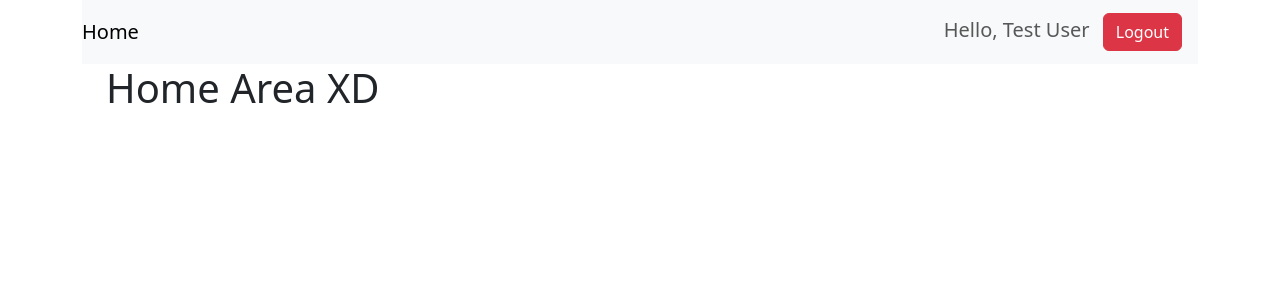
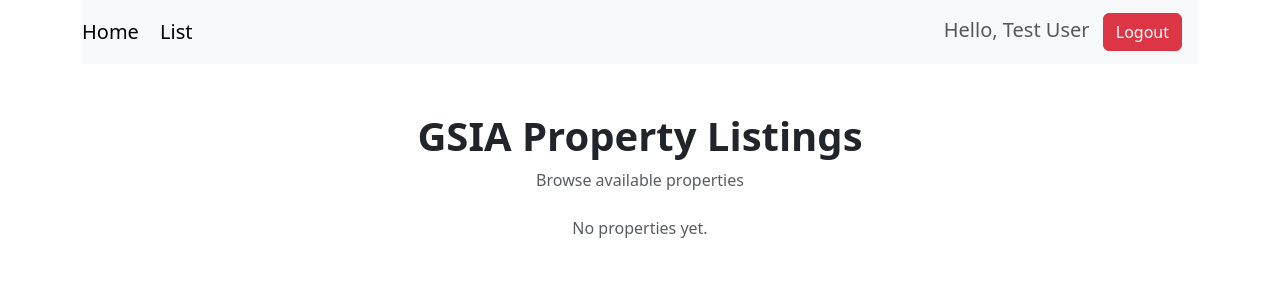
Before and after one commit to a3gleseeker/gsia-app-repo, a Laravel app: template resources/views/index.blade.php in a window 1280 px wide. Shown: the top 300 px of the page. Run offline with Laravel 12, Linux system fonts and the light colour scheme; the template is opened without the code that fills it, so the values that code supplies are empty; a user stored in the database is signed in; data comes from the database, SQL or seed files in the repository.

Commit message:
Updated some stuff

```diff
--- a/app/Models/User.php
+++ b/app/Models/User.php
@@ -44,6 +44,7 @@ class User extends Authenticatable
         return [
             'email_verified_at' => 'datetime',
             'password' => 'hashed',
+            'level' => 'integer',
         ];
     }
 }
--- a/resources/views/components/layout.blade.php
+++ b/resources/views/components/layout.blade.php
@@ -11,6 +11,10 @@
         <nav class="navbar navbar-light bg-light">
             <div class="navbar-brand">
                 <a class="navbar-brand" href="/">Home</a>
+                @auth
+                    <a class='navbar-brand' href='/list_property'>List</a>
+                @else
+                @endauth
             </div>
             <div class="navbar-brand">
                 @auth
--- a/resources/views/index.blade.php
+++ b/resources/views/index.blade.php
@@ -3,7 +3,29 @@
         GSIA
     </x-slot:title>
 
-    <div class="container">
-        <h1>Home Area XD</h1>
+    <div class="container py-4">
+        @if (session('success'))
+            <div class="alert alert-success alert-dismissible fade show" role="alert">
+                {{ session('success') }}
+                <button type="button" class="btn-close" data-bs-dismiss="alert" aria-label="Close"></button>
+            </div>
+        @endif
+
+        <div class="text-center my-4">
+            <h1 class="fw-bold">GSIA Property Listings</h1>
+            <p class="text-muted">Browse available properties</p>
+        </div>
+
+        <div class="row g-4">
+            @forelse ($properties as $property)
+                <div class="col-12 col-sm-6 col-lg-4">
+                    <x-propertylisting :property="$property" />
+                </div>
+            @empty
+                <div class="col-12">
+                    <p class="text-center text-muted">No properties yet.</p>
+                </div>
+            @endforelse
+        </div>
     </div>
 </x-layout>
--- a/routes/web.php
+++ b/routes/web.php
@@ -4,12 +4,13 @@ use Illuminate\Support\Facades\Route;
 use App\Http\Controllers\Auth\Login;
 use App\Http\Controllers\Auth\Logout;
 use App\Http\Controllers\Auth\Register;
+use App\Http\Controllers\PropertyController;
 
 
+Route::get('/', [PropertyController::class, 'index'])->name('home');
+Route::post('/properties', [PropertyController::class, 'store']);
 
-Route::get('/', function () {
-    return view('index');
-});
+
 
 Route::view('/login', 'auth.login')->middleware('guest')->name('login');
 Route::post('/login', Login::class)->middleware('guest');
@@ -19,6 +20,7 @@ Route::post('/logout', Logout::class)->middleware('auth')->name('logout');
 Route::view('/register', 'auth.register')->middleware('guest')->name('register');
 Route::post('/register', Register::class)->middleware('guest');
 
-Route::get('/create_property', function (){
+
+Route::get('/list_property', function (){
     return view('propertypage');
 });
```
Also changed, not shown: app/Http/Controllers/PropertyController.php (+16 -2 lines), resources/views/components/propertylisting.blade.php (added, +37 -0 lines), resources/views/propertypage.blade.php (+12 -1 lines), database/migrations/2026_11_18_164732_add_desc_to_props_table.php (added), database/migrations/2026_11_18_165123_add_admin_to_users_table.php (added), resources/js/app.js (line endings or trailing spaces).
